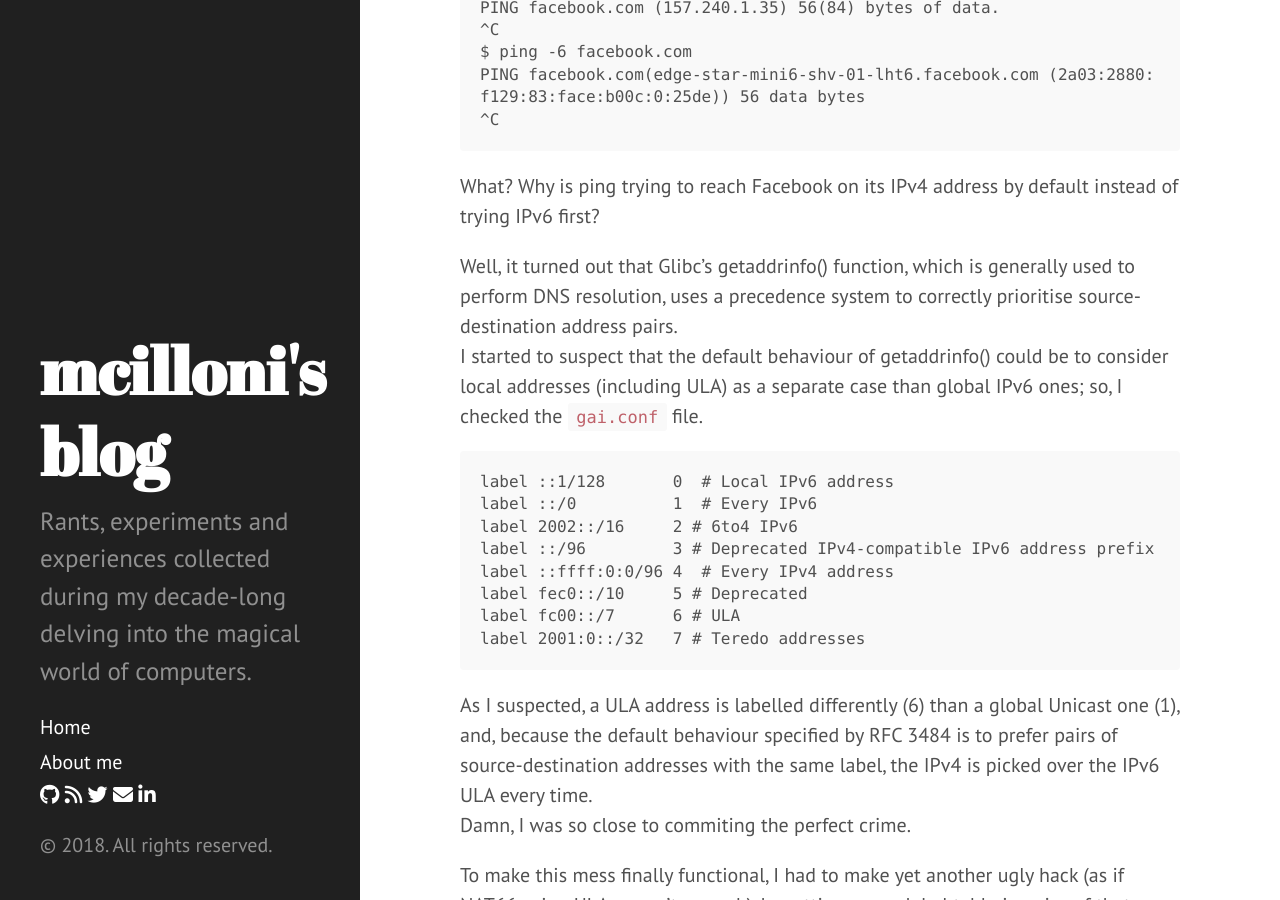
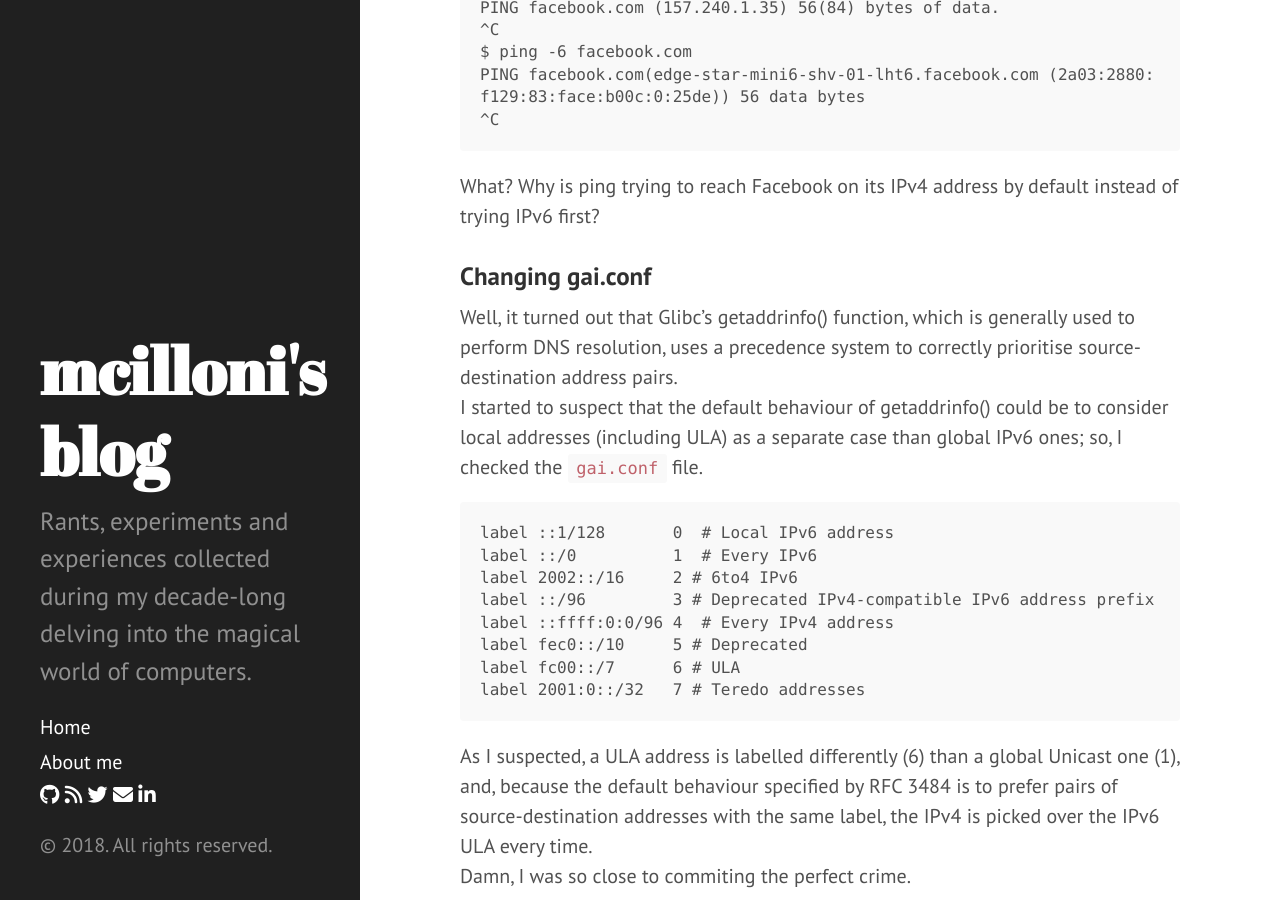
Before and after one commit to mcilloni/mcilloni.github.io, a Jekyll site: the page built from _posts/2018-01-20-oh-god-why-NAT66.md, in a window 1280 px wide and 900 px high, scrolled down 5863 px. Built offline with Jekyll 4.4.1, drawn with Linux system fonts in a browser that asks for light colours; nearby versions of some CDN libraries; comment, search, counter and statistics services are not loaded.

Commit message:
Changed a few words

```diff
--- a/_posts/2018-01-20-oh-god-why-NAT66.md
+++ b/_posts/2018-01-20-oh-god-why-NAT66.md
@@ -158,6 +158,8 @@ PING facebook.com(edge-star-mini6-shv-01-lht6.facebook.com (2a03:2880:f129:83:fa
 
 What? Why is ping trying to reach Facebook on its IPv4 address by default instead of trying IPv6 first?
 
+### Changing gai.conf
+
 Well, it turned out that Glibc's getaddrinfo() function, which is generally used to perform DNS resolution, uses a precedence system to correctly prioritise source-destination address pairs.
 I started to suspect that the default behaviour of getaddrinfo() could be to consider local addresses (including ULA) as a separate case than global IPv6 ones; so, I checked the `gai.conf` file.
 
```
